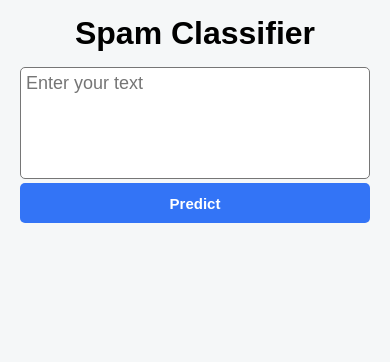
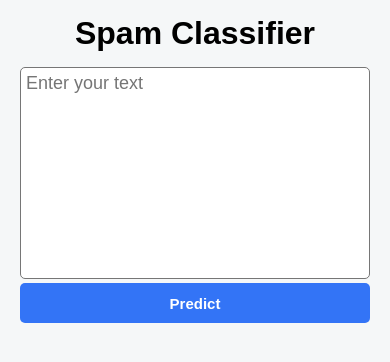
Before and after one commit to pinkozz/spam_classification, a Flask app: page / in a window 390 px wide. Shown: the top 362 px of the page. Run offline with Flask 3, Linux system fonts and the light colour scheme; parts of the project's set-up code (start-up, migrations or seed data) failed here and were passed over.

Commit message:
Change the height of textarea on mobile version.

```diff
--- a/static/main.css
+++ b/static/main.css
@@ -52,7 +52,7 @@ h1 {
   }
   textarea {
     width: 338px;
-    height: 100px;
+    height: 200px;
     font-size: large;
   }
   .container {
```
